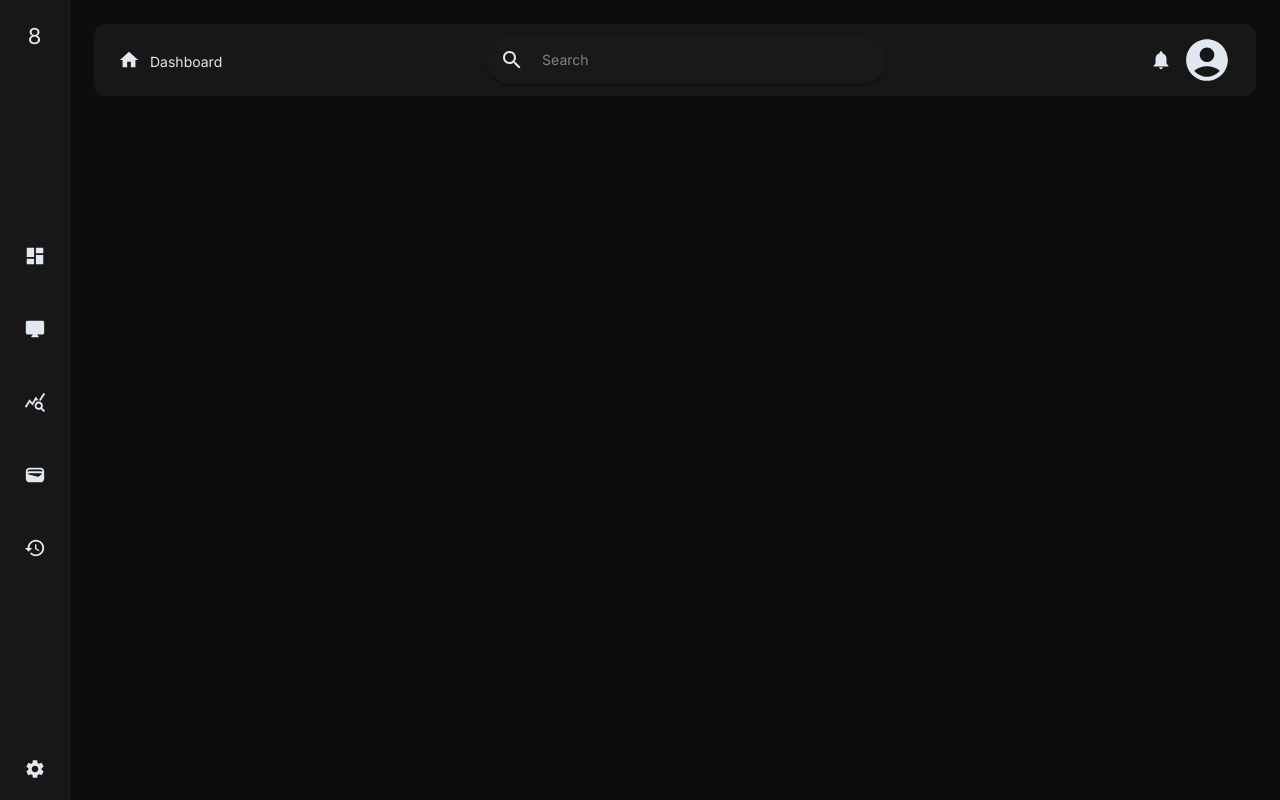
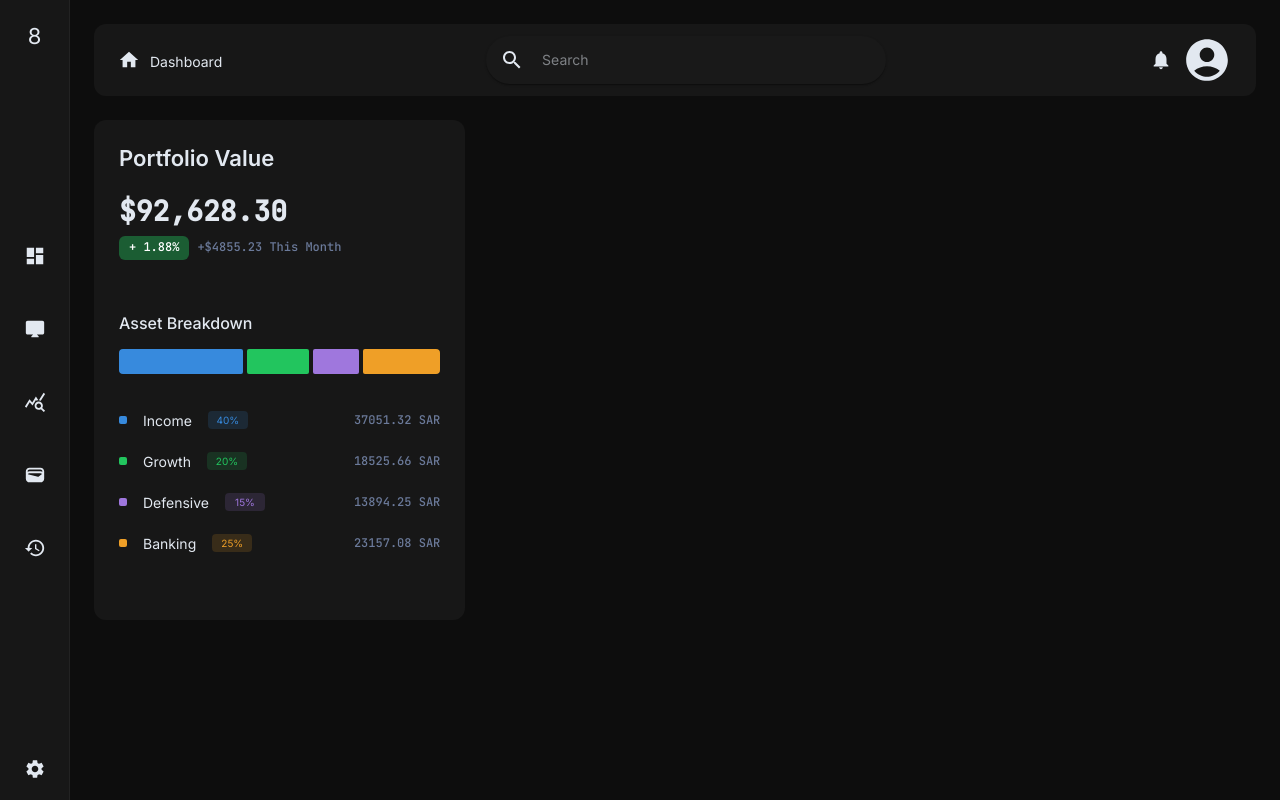
Before and after one commit to abdullah-zeinalabdin/tadawul-tracker, a React (Vite) app in the folder client/: page / in a window 1280 px wide. Built offline with nearby package versions, Linux system fonts and the light colour scheme.

Commit message:
feat: build PortfolioValueCard widget with dynamic allocation breakdown

```diff
--- a/client/src/styles/sxStyles.ts
+++ b/client/src/styles/sxStyles.ts
@@ -1,4 +1,4 @@
-import type { Theme } from "@mui/material/styles"
+import { alpha, type Theme } from "@mui/material/styles"
 
 /* App */
 export const mainPageStyles = {
@@ -64,3 +64,26 @@ export const topBarIconsStyles = {
     verticalAlign: 'middle'
 }
 /* === TopBar === */
+
+/* Widgets */
+export const widgetsBaseStyles = (theme: Theme) => ({
+    backgroundColor: theme.palette.background.paper,
+    padding: "25px",
+    borderRadius: `${theme.shape.borderRadius}px`,
+    height: "500px",
+})
+
+export const profitIndicator = (theme: Theme) => ({
+    backgroundColor:  alpha(theme.palette.success.main, 0.4),
+    padding: "2px 10px",
+    borderRadius: "6px",
+    color: "white",
+})
+
+export const allocationRowStyles = {
+    flexDirection: "row",
+    alignItems: "center",
+    justifyContent: "space-between",
+    marginTop: "20px",
+}
+/* === Widgets === */
--- a/client/src/theme/Theme.ts
+++ b/client/src/theme/Theme.ts
@@ -30,7 +30,7 @@ const theme = createTheme({
             fontWeight: 600,
         },
         h3: {
-            fontSize: '18px',
+            fontSize: '16px',
             fontWeight: 500,
         },
         body1: {
@@ -43,7 +43,7 @@ const theme = createTheme({
             color: '#6b7a9a',
         },
         caption: {
-            fontSize: '11px',
+            fontSize: '12px',
             fontWeight: 400,
             color: '#6b7a9a',
         },
--- a/client/src/widgets/WidgetsContainer.tsx
+++ b/client/src/widgets/WidgetsContainer.tsx
@@ -1,12 +1,11 @@
 import { Grid, Stack } from "@mui/material";
+import PortfolioValueCard from "./portfolioValueCard/PortfolioValueCard";
 
 export default function WidgetsContainer() {
     return(
         <Grid container spacing={3}>
             <Grid size={4}>
-                <Stack>
-
-                </Stack>
+                <PortfolioValueCard />
             </Grid>
             <Grid size={8}>
                 <Stack>
--- /dev/null
+++ b/client/src/widgets/portfolioValueCard/PortfolioAllocation.tsx
@@ -0,0 +1,67 @@
+import { Stack, Typography, Box } from "@mui/material";
+import { allocationRowStyles, numberStyles } from "../../styles/sxStyles";
+import { alpha } from "@mui/material/styles";
+const allocation = [
+    { label: "Income", percent: 40, color: "#378ADD" },
+    { label: "Growth", percent: 20, color: "#22C55E" },
+    { label: "Defensive", percent: 15, color: "#9F77DD" },
+    { label: "Banking", percent: 25, color: "#EF9F27" },
+]
+
+export default function PortfolioAllocation() {
+    const totalPortfolioValue = 92628.30;
+    return (
+        <Stack>
+            <Stack spacing={2} sx={{ marginTop: "30px"}}>
+                <Typography variant="h3">
+                    Asset Breakdown
+                </Typography>
+                <Stack direction="row" sx={{ height: "25px", borderRadius: "4px", overflow: "hidden", gap: "4px" }}>
+                    {
+                    allocation.map((item) => (
+                        <Box
+                            key={item.label}
+                            sx={{ width: `${item.percent}%`,backgroundColor: item.color, borderRadius: "2px",}}
+                        />
+                    ))}
+                </Stack>
+                <Stack>
+                    {
+                    allocation.map((item) => {
+                        const value = (totalPortfolioValue * item.percent) / 100
+                        return (
+                            <Stack key={item.label} sx={allocationRowStyles}>
+                                <Stack direction="row" spacing={2} sx={{ alignItems: "center" }} >
+                                    <Box sx={{
+                                        width: "8px",
+                                        height: "8px",
+                                        borderRadius: "2px",
+                                        backgroundColor: item.color
+                                    }} />
+                                    <Typography variant="body1">{item.label}</Typography>
+                                    <Typography variant="caption"
+                                        sx={{
+                                            backgroundColor: alpha(item.color, 0.15),
+                                            color: item.color,
+                                            padding: "1px 6px",
+                                            borderRadius: "4px",
+                                            fontSize: "10px",
+                                            display: "inline-block",
+                                            width: "40px",
+                                            textAlign: "center",
+                                        }}
+                                    >
+                                        {item.percent}%
+                                    </Typography>
+                                </Stack>
+                                <Typography variant="body2" sx={numberStyles}>
+                                    {value.toFixed(2)} SAR
+                                </Typography>
+                            </Stack>
+                        )})
+                    }
+                </Stack>
+            </Stack>
+        </Stack>
+    )
+}
--- /dev/null
+++ b/client/src/widgets/portfolioValueCard/PortfolioValue.tsx
@@ -0,0 +1,21 @@
+import { Stack, Typography } from "@mui/material";
+import { numberStyles, profitIndicator } from "../../styles/sxStyles";
+import { useTheme } from '@mui/material'
+export default function PortfolioValue() {
+    const theme = useTheme();
+    return (
+        <Stack spacing={1}>
+            <Typography variant="h1" sx={numberStyles}>
+                $92,628.30 {/* Placeholder Value */}
+            </Typography>
+            <Stack direction="row" spacing={1} sx={{ alignItems: 'center' }}>
+                <Typography variant="caption" sx={ [numberStyles, profitIndicator(theme)] }>
+                    + 1.88%
+                </Typography>
+                <Typography variant="caption" sx={numberStyles}>
+                    +$4855.23 This Month
+                </Typography>
+            </Stack>
+        </Stack>
+    )
+}
--- /dev/null
+++ b/client/src/widgets/portfolioValueCard/PortfolioValueCard.tsx
@@ -0,0 +1,17 @@
+import { Stack, Typography, useTheme } from "@mui/material";
+import { widgetsBaseStyles } from "../../styles/sxStyles";
+import PortfolioValue from "./PortfolioValue";
+import PortfolioAllocation from "./PortfolioAllocation";
+
+export default function PortfolioValueCard() {
+    const theme = useTheme();
+    return (
+        <Stack sx={ widgetsBaseStyles(theme) } spacing={3}>
+            <Typography variant="h2">
+                Portfolio Value
+            </Typography>
+            <PortfolioValue />
+            <PortfolioAllocation />
+        </Stack>
+    )
+}
```
